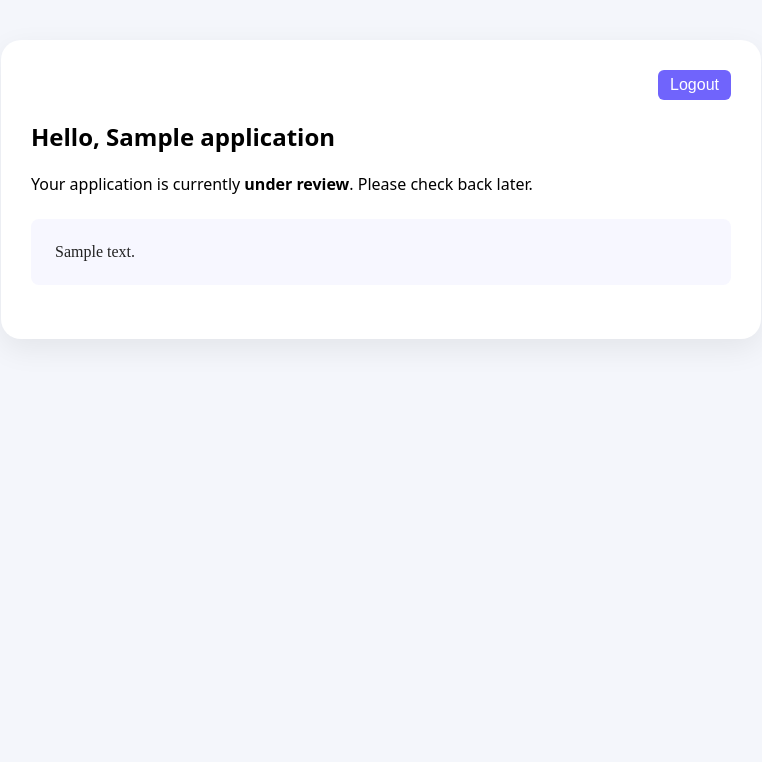
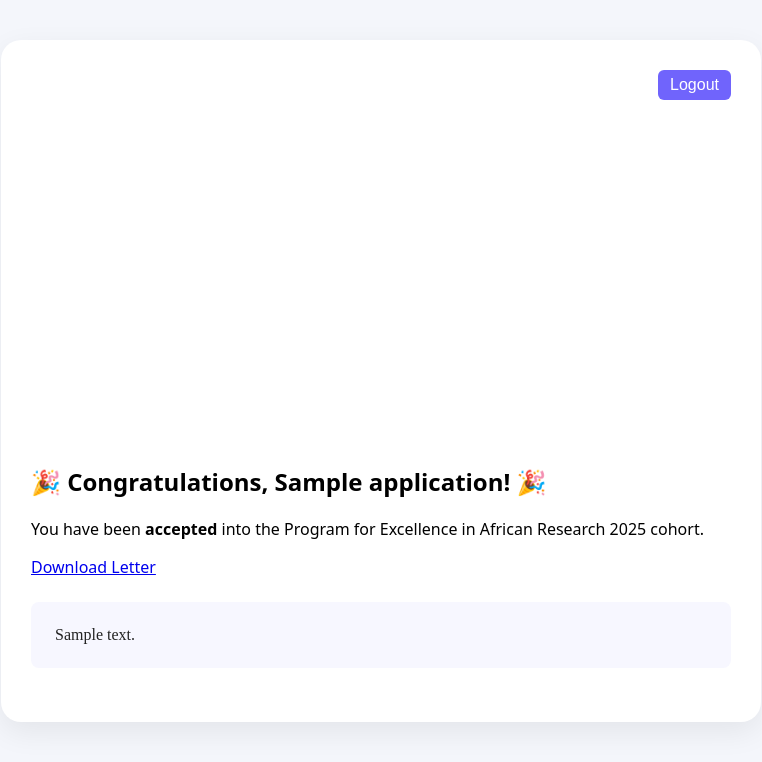
Before and after one commit to Ella1010/Nonprofit-Web-Portal, a Flask app: page /view_status/1 in a window 1280 px wide. Shown: the top 762 px of the page, without its empty margins (259-1021 px from the left). Run offline with Flask 3, Linux system fonts and the light colour scheme; the visitor is signed in with stand-in values (Sample User, id 1); a database or web service that is not in the repository returns one stand-in record (values such as "Sample title"); parts of the project's set-up code (start-up, migrations or seed data) failed here and were passed over; some libraries are stand-ins or nearby versions.

Commit message:
view status fixed

```diff
--- a/templates/view_status.html
+++ b/templates/view_status.html
@@ -61,15 +61,15 @@
         </div>
 
 
-        {% if review_status == 'Accepted' %}
+        {% if review_status == 'accepted' %}
             <img id="confettiGif" src="{{ url_for('static', filename='confetti.gif') }}" class="fireworks" alt="Celebration">
             <h2>🎉 Congratulations, {{ student_name }}! 🎉</h2>
             <p>You have been <strong>accepted</strong> into the Program for Excellence in African Research 2025 cohort.</p>
             <a href="{{ url_for('download_letter', application_id=applicant_id) }}" class="btn btn-success">Download Letter</a>
-        {% elif review_status == 'Rejected' %}
+        {% elif review_status == 'rejected' %}
             <h2>Thank You, {{ student_name }}</h2>
             <p>We appreciate the time and dedication you put into your application. Due to an overwhelming number of applications, we are unable to offer you a spot in the program this year.</p>
-        {% elif review_status == 'Waitlisted' %}
+        {% elif review_status == 'waitlisted' %}
             <h2>Thank You, {{ student_name }}</h2>
             <p>We appreciate the time and dedication you put into your application. Due to an overwhelming number of applications, we are unable to offer you a spot in the program at this time. However, as a qualified candidate, we would love to offer you a spot on the waitlist.</p>
         {% else %}
```
